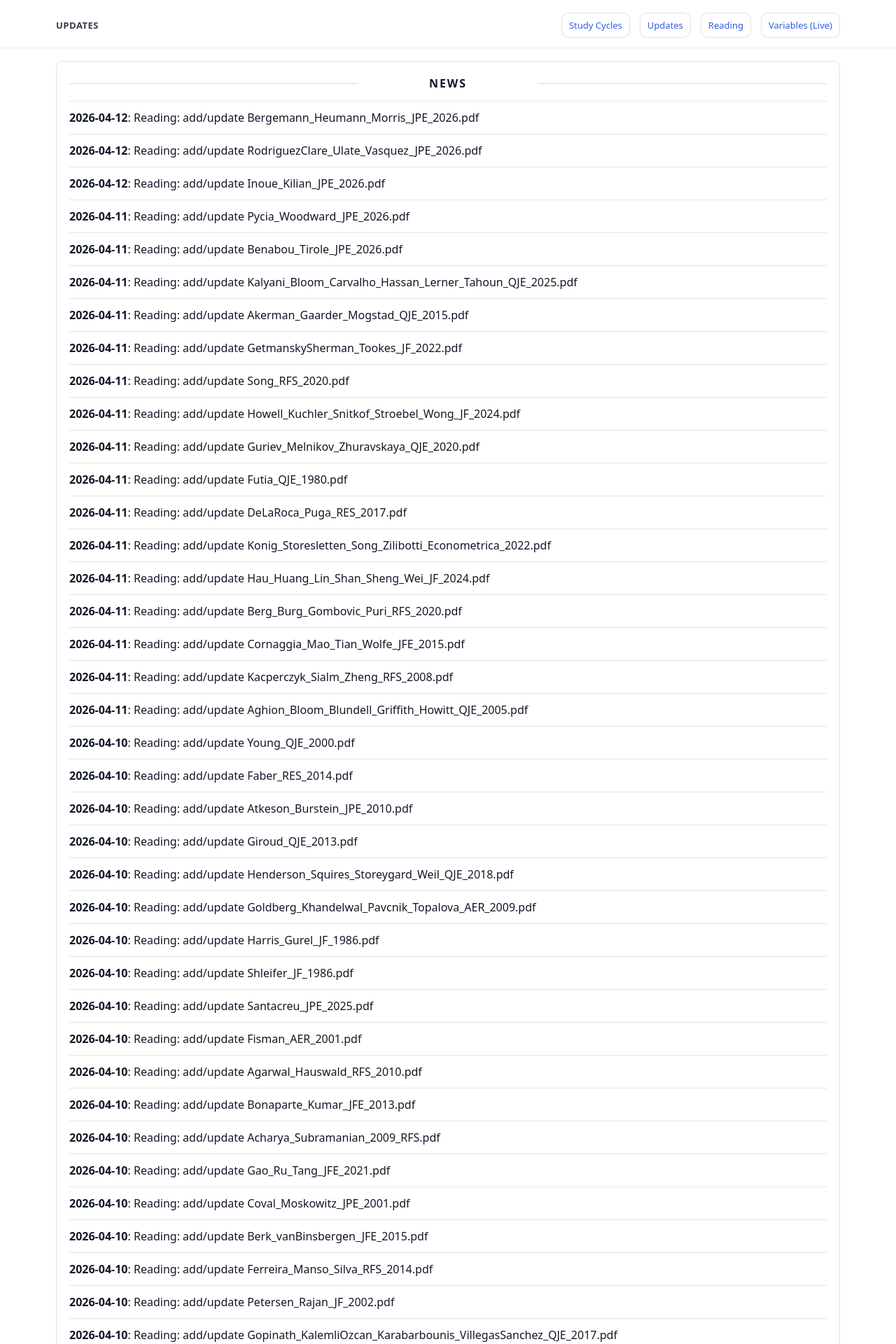
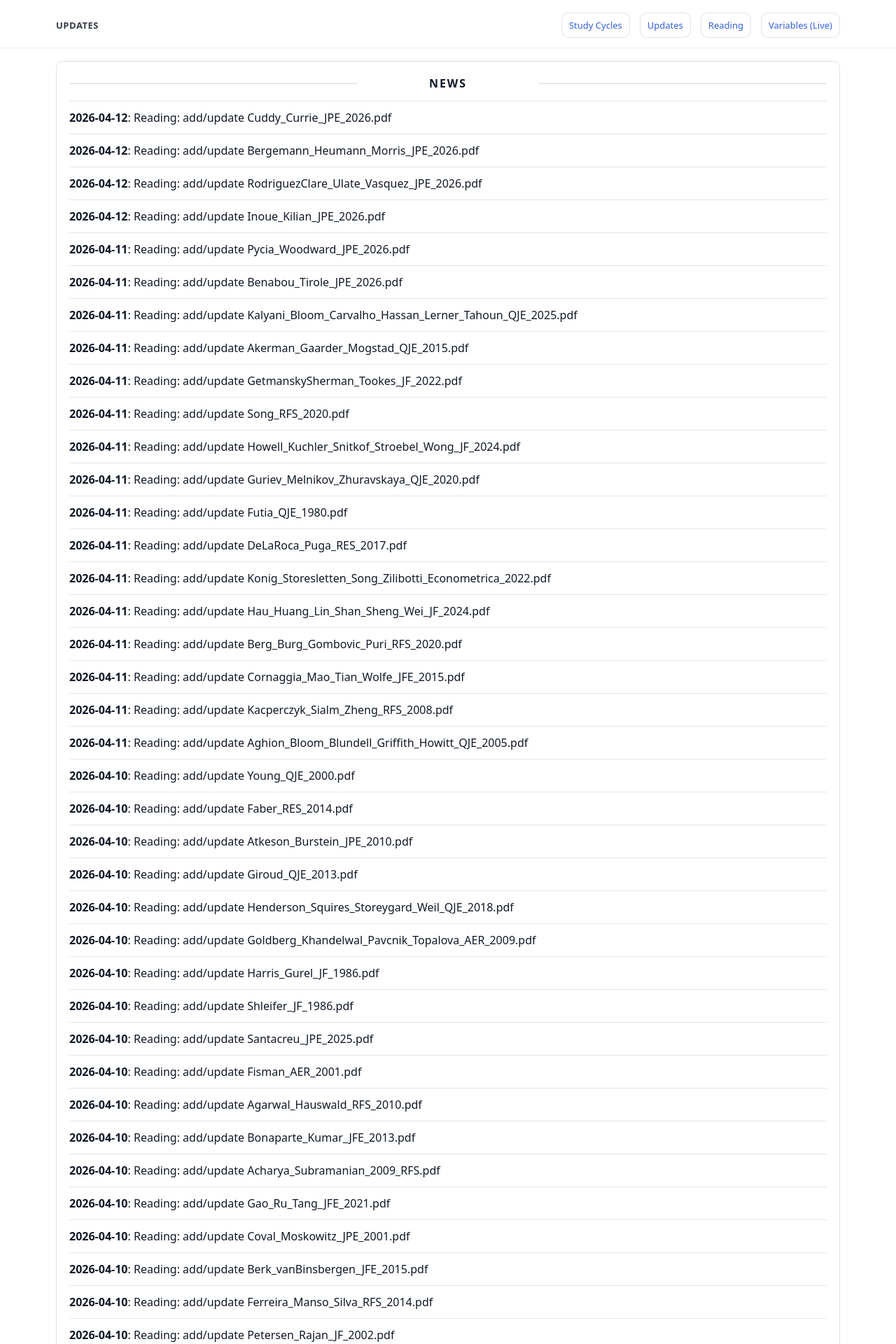
Before and after one commit to yaxinzn/study-archive, a Jekyll site: the page built from updates/index.md, in a window 1280 px wide. Shown: the top 1920 px of the page at 70% size. Built offline with Jekyll 4.4.1, drawn with Linux system fonts in a browser that asks for light colours; some of the changed text lies outside the part shown.

Commit message:
chore: update NEWS feed

```diff
--- a/_data/news.yml
+++ b/_data/news.yml
@@ -1,4 +1,7 @@
 # Auto-generated update history (sorted newest -> oldest). Do not edit manually.
+- ts: "1775945513"
+  date: "2026-04-12"
+  title: "Reading: add/update Cuddy_Currie_JPE_2026.pdf"
 - ts: "1775941239"
   date: "2026-04-12"
   title: "Reading: add/update Bergemann_Heumann_Morris_JPE_2026.pdf"
```
